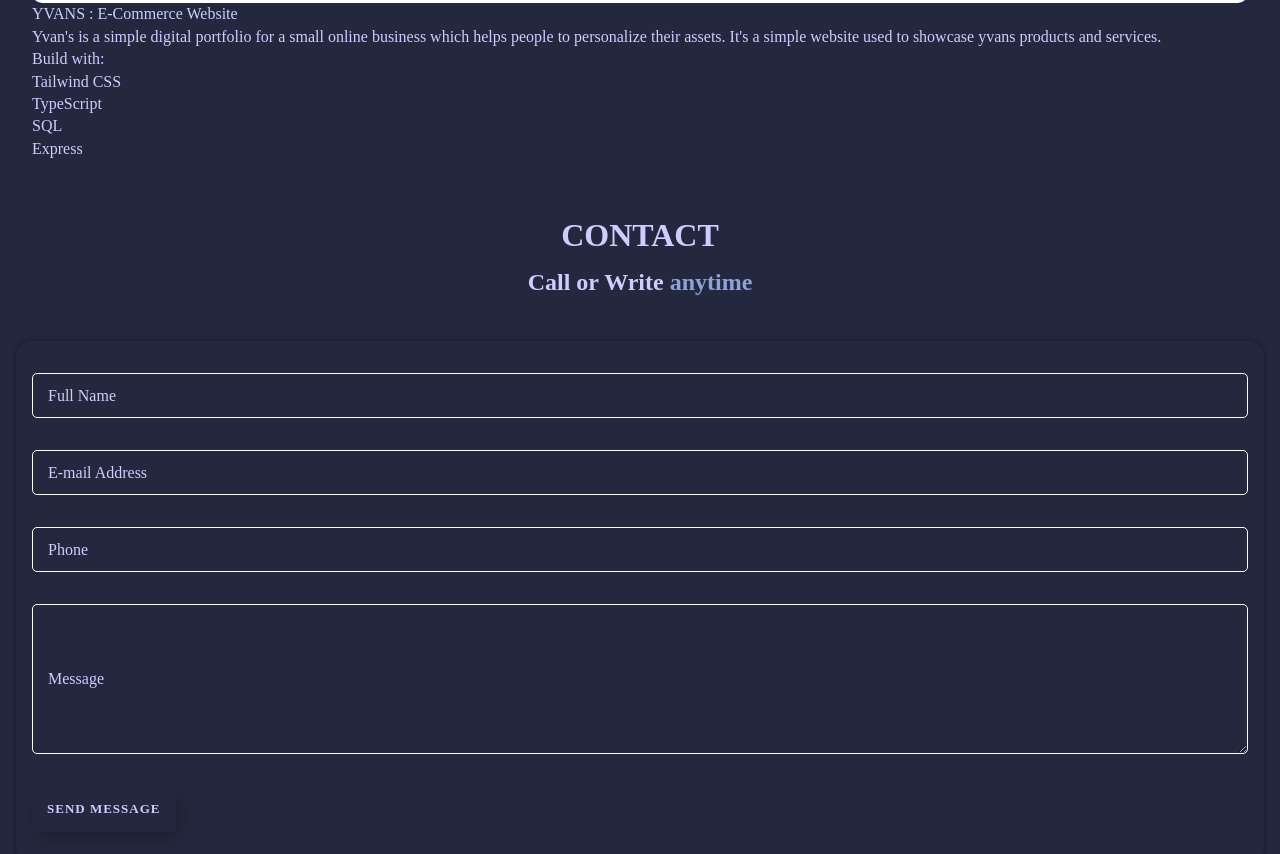
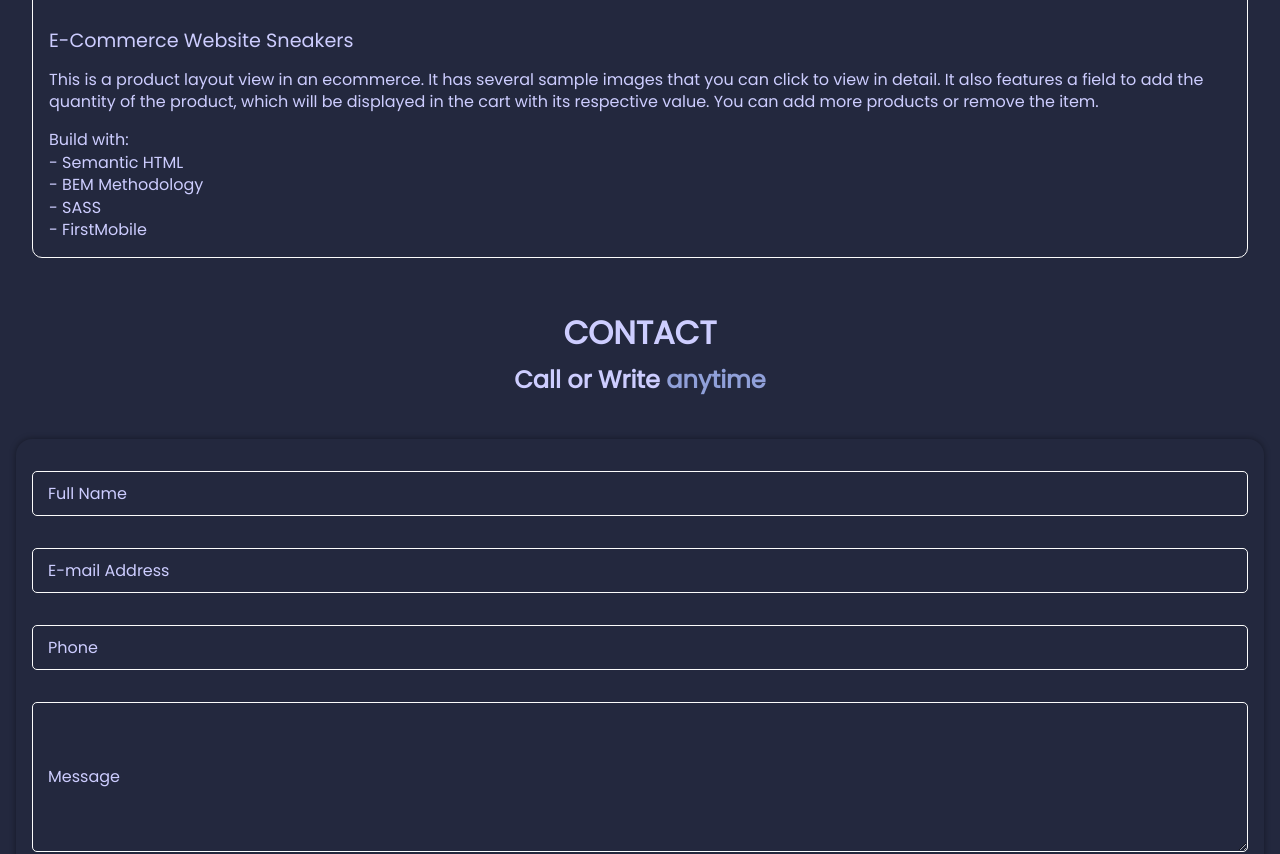
Before and after one commit to cyeguez/MyPorfolio, a website built with Vite: page index.html in a window 1280 px wide. Shown: the part 2436-3290 px from the top of the page. Built offline with nearby package versions, Linux system fonts and the light colour scheme; files whose address does not match are found by name.

Commit message:
Definir estilos a la sección de projects modo mobile

```diff
--- a/css/projects.css
+++ b/css/projects.css
@@ -11,37 +11,50 @@
     margin-bottom: 3rem;
   }
   .projects__container {
+    border: 1px solid var(--secondary);
+    padding: 1rem;
+    border-radius: 10px;
     .projects__item {
       .project__item__previous {
         .project__item__previous__link {
           display: block;
-          width: 100%;
+
           margin: 0 auto;
           border-radius: 10px;
 
-          &:hover{
-           box-shadow: 0 0px 10px var(--secondary);
+
+          &:hover {
+            box-shadow: 0 0px 10px var(--secondary);
           }
 
           .project__item__previous__image {
             border-radius: 10px;
             width: 100%;
             height: auto;
-
-
+            object-fit: cover;
           }
         }
       }
     }
+    .projects__info {
+      margin-top: 2rem;
+
+      .projects__info__title {
+        font-size: 1.2rem;
+        margin-bottom: 1rem;
+      }
+
+      .projects__info__list {
+        margin-top: 1rem;
+      }
+    }
   }
 }
-
 @media screen and (min-width: 1115px) {
   .projects {
     padding-inline: 2rem;
 
     .projects__container {
-
     }
   }
 }
--- a/css/reset.css
+++ b/css/reset.css
@@ -1,6 +1,6 @@
 @font-face {
   font-family: Poppins;
-  src: url(./Poppins/Poppins-Regular.ttf) format("truetype");
+  src: url("../Poppins/Poppins-Regular.ttf") format("truetype");
 }
 
 /* Definimos las Custom properties */
--- a/index.html
+++ b/index.html
@@ -304,10 +304,12 @@
         <h2 class="projects__title">Projects</h2>
 
         <div class="projects__container">
-
           <div class="projects__item">
             <div class="project__item__previous">
-              <a href="https://cyeguez.github.io/E-commerce-product-page/" class="project__item__previous__link">
+              <a
+                href="https://cyeguez.github.io/E-commerce-product-page/"
+                class="project__item__previous__link"
+              >
                 <img
                   src="./assets/img/ecommerce.png"
                   alt="ecommerce"
@@ -317,30 +319,25 @@
             </div>
           </div>
           <div class="projects__info">
-            <h3 class="projects__info__title">
-              YVANS : E-Commerce Website
-            </h3>
+            <h3 class="projects__info__title">E-Commerce Website Sneakers</h3>
 
             <p class="projects__info__description">
-              Yvan's is a simple digital portfolio for a small online business
-              which helps people to personalize their assets. It's a simple
-              website used to showcase yvans products and services.
-            </p>
-            <p class="projects__info__tecnology">
-              Build with:
+              This is a product layout view in an ecommerce. It has several
+              sample images that you can click to view in detail. It also
+              features a field to add the quantity of the product, which will be
+              displayed in the cart with its respective value. You can add more
+              products or remove the item.
             </p>
 
             <ul class="projects__info__list">
-              <li>Tailwind CSS</li>
-              <li>TypeScript</li>
-              <li>SQL</li>
-              <li>Express</li>
+              <p class="projects__info__tecnology">Build with:</p>
+              <li>- Semantic HTML</li>
+              <li>- BEM Methodology</li>
+              <li>- SASS</li>
+              <li>- FirstMobile</li>
             </ul>
           </div>
         </div>
-
-
-
       </section>
 
       <section id="contact" class="contact">
@@ -421,6 +418,6 @@
       </p>
     </footer>
 
-    <script src="/main.js"></script>
+    <script src="./main.js"></script>
   </body>
 </html>
--- a/main.js
+++ b/main.js
@@ -8,7 +8,6 @@ const errorNotification = document.querySelector(".error-notification");
 const textarea = document.querySelector(".form__textarea");
 const phone = document.querySelector(".form__phone");
 
-console.log(textarea);
 
 iconMenu.addEventListener("click", () => {
   iconMenu.classList.add("off");
```
